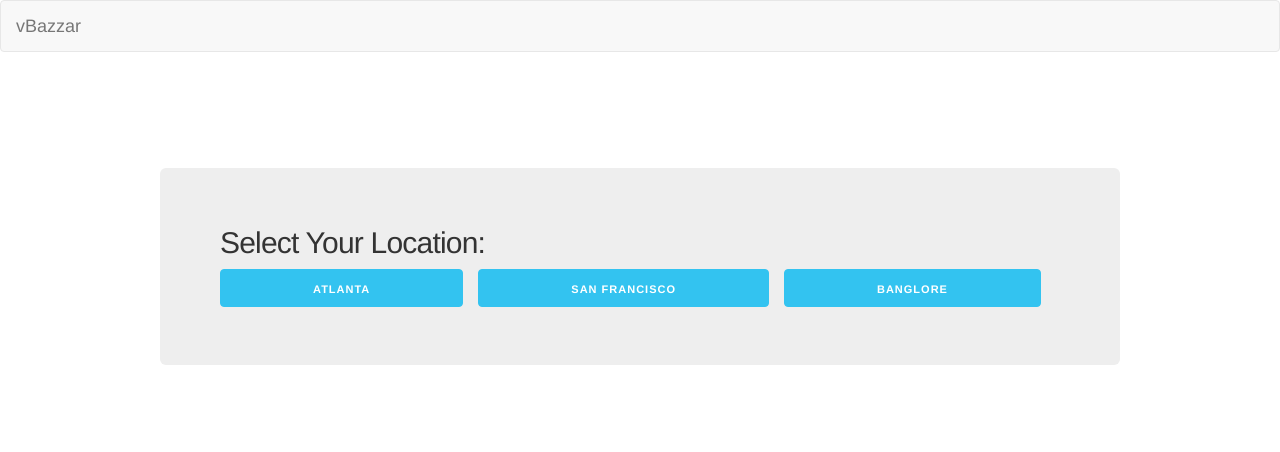
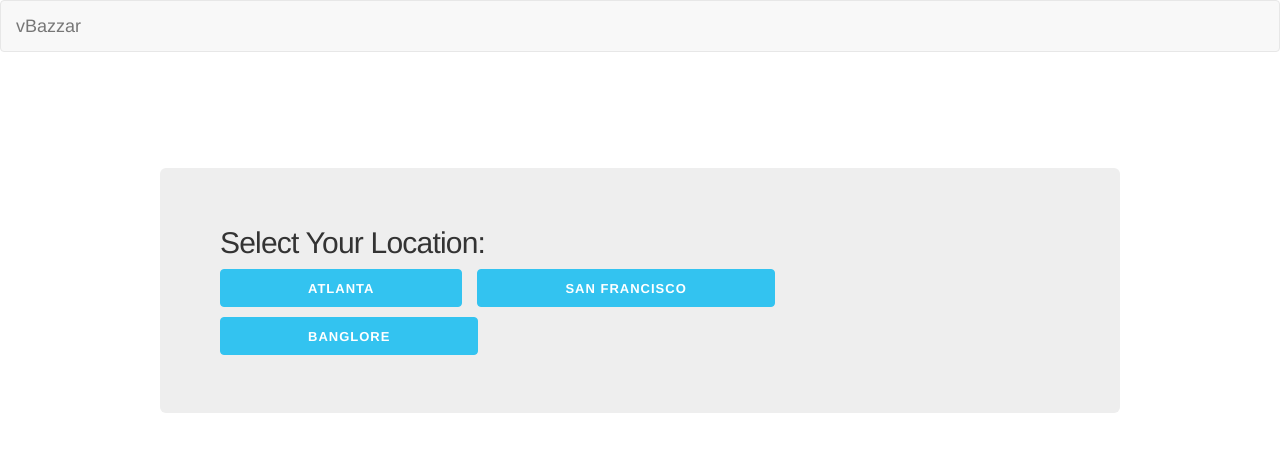
Before and after one commit to way2rach/bazaar, a React app in the folder my-bazaar/: page /landing in a window 1280 px wide. Both pictures are taken after a click on the input "Sign in". Shown: the top 452 px of the page. Built offline with nearby package versions, Linux system fonts and the light colour scheme.

Commit message:
add styles to Location buttons

```diff
--- a/my-bazaar/src/Main/Landing.js
+++ b/my-bazaar/src/Main/Landing.js
@@ -18,13 +18,13 @@ class Landing extends ViewComponent {
 			  <div className="jumbotron" style={{marginTop: "10%"}} >
 			      <h4  className="vbz-heading-large">Select Your Location:</h4>
 			      <div>
-			          	<a className="button button-primary button-vbz" onClick={(e) => this.goToMarketPlace(e)}>
+			          	<a className="button button-primary vbz-button" onClick={(e) => this.goToMarketPlace(e)}>
 			          		Atlanta
 		          		</a>
-		         	 	<a className="button button-primary button-vbz" href="#" onClick={(e) => this.goToMarketPlace(e)}>
+		         	 	<a className="button button-primary vbz-button" href="#" onClick={(e) => this.goToMarketPlace(e)}>
 		         	 		San Francisco
 	         	 		</a>
-			          	<a className="button button-primary button-vbz" href="#" onClick={(e) => this.goToMarketPlace(e)}>
+			          	<a className="button button-primary vbz-button" href="#" onClick={(e) => this.goToMarketPlace(e)}>
 			          		Banglore
 		          		</a>
 			      </div>
--- a/my-bazaar/src/skeleton.css
+++ b/my-bazaar/src/skeleton.css
@@ -417,4 +417,4 @@ there.
 /* Larger than Desktop HD */
 @media (min-width: 1200px) {}
 
-.button-vbz {padding: 0 92px;}
+.vbz-button {padding: 0 87px; margin-right:15px; font-size: 1.3rem;}
```
